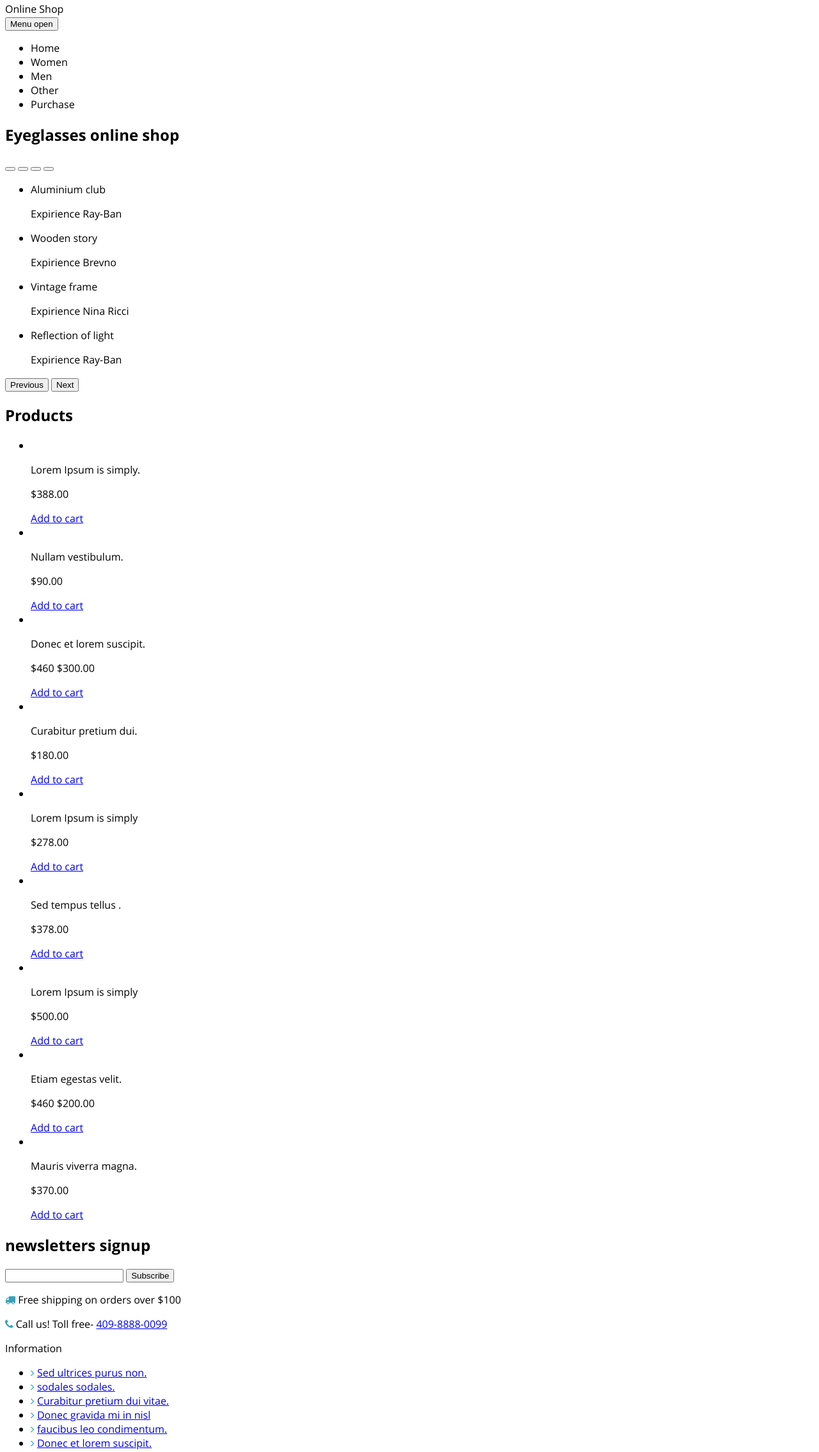
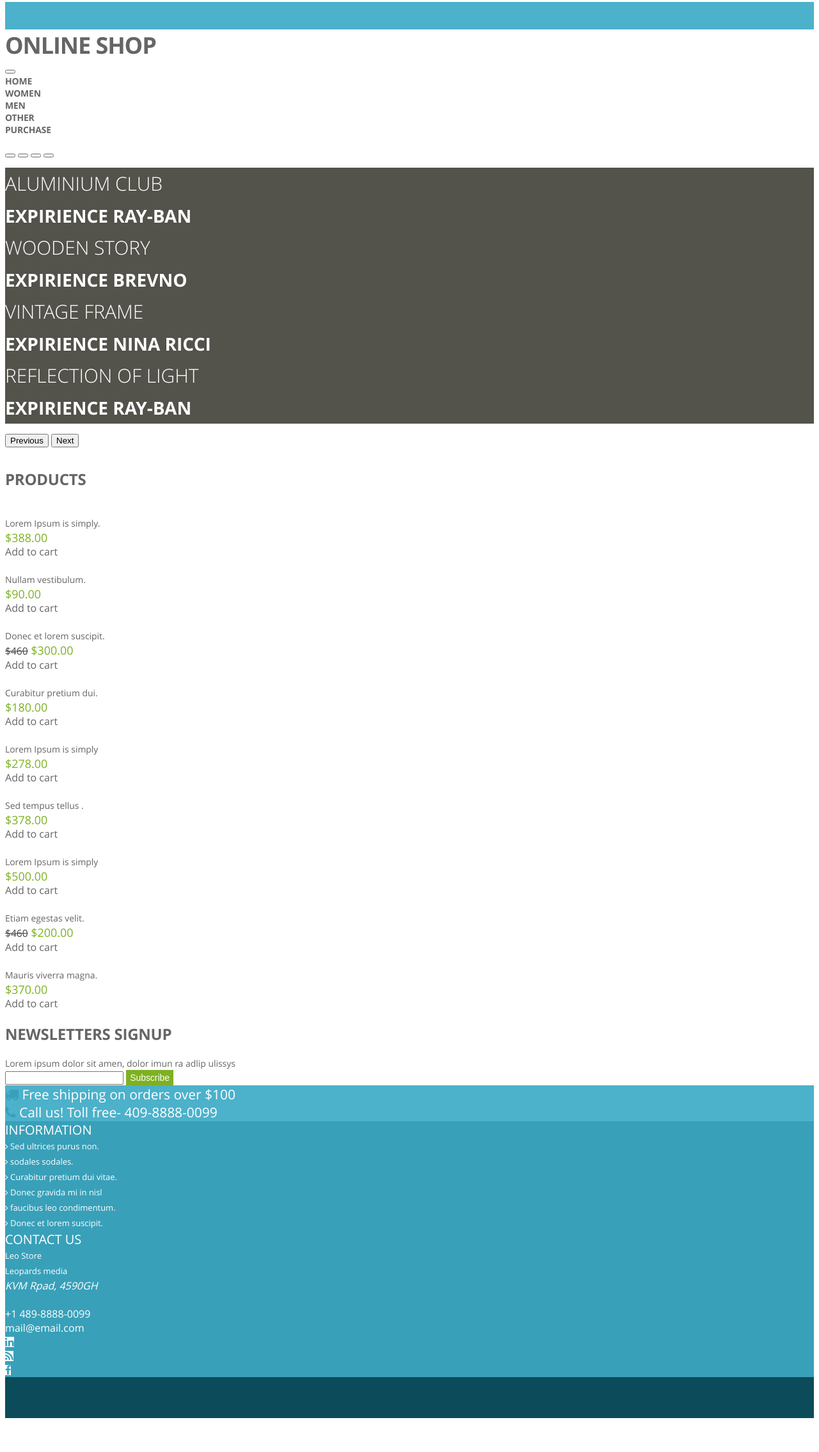
Before and after one commit to ADudin/sunglasses-catalog, a website: page source/index.html in a window 1280 px wide. Shown: the part 5-2274 px from the top of the page at 64% size. After the commit the page ends 2229 px from the top, so only its background shows below. Drawn offline with Linux system fonts and the light colour scheme.

Commit message:
Выполнил базовую стилизацию

```diff
--- a/source/index.html
+++ b/source/index.html
@@ -12,28 +12,38 @@
   <body class="page__body">
 
     <header class="page-header">
-      <div class="container page-header--row">
+      <div class="container page-header__bar">
         <div class="page-header__logo">Online Shop</div>
         <button class="page-header__toggle" type="button">
           <span class="visually-hidden">Menu open</span>
         </button>
         <nav class="page-header__main-nav">
           <ul class="main-nav__list">
-            <li class="main-nav__list-item">Home</li>
-            <li class="main-nav__list-item">Women</li>
-            <li class="main-nav__list-item">Men</li>
-            <li class="main-nav__list-item">Other</li>
-            <li class="main-nav__list-item">Purchase</li>
+            <li class="main-nav__list-item">
+              <a class="main-nav__link" href="#">Home</a>
+            </li>
+            <li class="main-nav__list-item">
+              <a class="main-nav__link" href="#">Women</a>
+            </li>
+            <li class="main-nav__list-item">
+              <a class="main-nav__link" href="#">Men</a>
+            </li>
+            <li class="main-nav__list-item">
+              <a class="main-nav__link" href="#">Other</a>
+            </li>
+            <li class="main-nav__list-item">
+              <a class="main-nav__link" href="#">Purchase</a>
+            </li>
           </ul>
         </nav>
       </div>
     </header>
 
-    <main>
+    <main class="page-main">
+
+      <h1 class="visually-hidden">Eyeglasses online shop</h1>
 
       <section class="slider">
-
-        <h1 class="visually hidden">Eyeglasses online shop</h1>
 
         <div class="slider__toggles">
           <button class="slider__toggle slider__toggle--current" type="button" aria-label="first slide"></button>
@@ -173,7 +183,9 @@
 
       <section class="subscription">
 
-        <h2 class="subscription__title title">newsletters signup</h2>
+        <h2 class="subscription__title title">Newsletters signup</h2>
+
+        <p class="subscription__description">Lorem ipsum dolor sit amen, dolor imun ra adlip  ulissys</p>
 
         <form class="subscription__form form" action="https://echo.htmlacademy.ru" method="POST">
 
@@ -188,22 +200,22 @@
 
     </main>
 
-    <footer>
+    <footer class="page-footer">
 
-      <div class="shipping-promo">
-        <p class="shipping-promo__slogan">
+      <section class="shipping-info">
+        <p class="shipping-info__info">
           <span class="fa fa-truck" aria-hidden="true"></span>
           Free shipping on orders over $100
         </p>
-        <p class="shipping-promo__contact">
+        <p class="shipping-info__contact">
           <span class="fa fa-phone" aria-hidden="true"></span>
           Call us! Toll free-
-          <a class="shipping-promo__phone" href="tel:+1-409-8888-0099"> 409-8888-0099</a>
+          <a class="shipping-info__phone" href="tel:+1-409-8888-0099"> 409-8888-0099</a>
         </p>
-      </div>
+      </section>
 
-      <div class="information">
-        <p class="infomation__title">Information</p>
+      <section class="information">
+        <p class="information__title">Information</p>
         <ul class="information__list">
           <li class="information__list-item">
             <span class="fa fa-angle-right" aria-hidden="true"></span>
@@ -230,9 +242,9 @@
             <a href="#">Donec et lorem suscipit.</a>
           </li>
         </ul>
-      </div>
+      </section>
 
-      <div class="contacts">
+      <section class="contacts">
         <p class="contacts__title">Contact us</p>
         <p class="contacts__description">
           Leo Store<br>
@@ -258,7 +270,7 @@
             </a>
           </li>
         </ul>
-      </div>
+      </section>
 
     </footer>
 
--- /dev/null
+++ b/source/less/blocks/catalog.less
@@ -0,0 +1,20 @@
+.catalog {
+  &__list-item {
+    line-height: 22px;
+  }
+
+  &__list-item__description {
+    font-size: 0.87em;
+  }
+
+  &__list-item__price {
+    font-size: 1.12em;
+    color: @green;
+
+    &--old {
+      font-size: 0.87em;
+      text-decoration: line-through;
+      color: @dark-gray;
+    }
+  }
+}
--- /dev/null
+++ b/source/less/blocks/contacts.less
@@ -0,0 +1,18 @@
+.contacts {
+  color: @white;
+  background-color: @dark-sky-blue;
+
+  &__title {
+    font-size: 1.25em;
+    text-transform: uppercase;
+  }
+
+  &__description {
+    font-size: 0.81em;
+    line-height: 24px;
+  }
+
+  & .fa {
+    background-color: @white;
+  }
+}
--- /dev/null
+++ b/source/less/blocks/form.less
@@ -0,0 +1,9 @@
+.form {
+  &__submit {
+    font-size: 0.87em;
+    line-height: 22px;
+    color: @white;
+    background-color: @green;
+    border: none;
+  }
+}
--- /dev/null
+++ b/source/less/blocks/information.less
@@ -0,0 +1,18 @@
+.information {
+  color: @white;
+  background-color: @dark-sky-blue;
+
+  &__title {
+    font-size: 1.25em;
+    text-transform: uppercase;
+  }
+
+  &__list-item {
+    font-size: 0.81em;
+    line-height: 24px;
+  }
+
+  & .fa {
+    color: @white;
+  }
+}
--- /dev/null
+++ b/source/less/blocks/page-footer.less
@@ -0,0 +1,4 @@
+.page-footer {
+  background-color: @sea-blue;
+  padding-bottom: 64px;
+}
--- /dev/null
+++ b/source/less/blocks/page-header.less
@@ -0,0 +1,20 @@
+.page-header {
+  font-weight: @bold;
+  text-transform: uppercase;
+  background-color: @sky-blue;
+  padding-top: 43px;
+
+  &__bar {
+    background-color: @white;
+  }
+
+  &__logo {
+    font-size: 2.25em;
+    letter-spacing: -0.03em;
+  }
+
+  &__main-nav {
+    font-size: 0.87em;
+    letter-spacing: -0.01em;
+  }
+}
--- a/source/less/blocks/page.less
+++ b/source/less/blocks/page.less
@@ -3,5 +3,9 @@
 
   &__body {
     font-family: "Open Sans", "Arial", sans-serif;
+    font-size: 16px;
+    letter-spacing: 0;
+    line-height: auto;
+    color: @basic-gray;
   }
 }
--- /dev/null
+++ b/source/less/blocks/shipping-info.less
@@ -0,0 +1,5 @@
+.shipping-info {
+  font-size: 1.31em;
+  color: @white;
+  background-color: @sky-blue;
+}
--- /dev/null
+++ b/source/less/blocks/slider.less
@@ -0,0 +1,20 @@
+.slider {
+  line-height: 50px;
+  text-transform: uppercase;
+  color: @white;
+
+  &__list-item__category,
+  &__list-item__title {
+    background-color: @basic-dark;
+  }
+
+  &__list-item__category {
+    font-size: 1.87em;
+    font-weight: @light;
+  }
+
+  &__list-item__title {
+    font-size: 1.75em;
+    font-weight: @bold;
+  }
+}
--- /dev/null
+++ b/source/less/blocks/subscription.less
@@ -0,0 +1,6 @@
+.subscription {
+  &__description {
+    font-size: 0.87em;
+    line-height: 20px;
+  }
+}
--- /dev/null
+++ b/source/less/blocks/title.less
@@ -0,0 +1,5 @@
+.title {
+  font-size: 1.5em;
+  letter-spacing: -0.01em;
+  text-transform: uppercase;
+}
--- /dev/null
+++ b/source/less/global/global.less
@@ -0,0 +1,28 @@
+.visually-hidden {
+  position: absolute;
+  width: 1px;
+  height: 1px;
+  margin: -1px;
+  padding: 0;
+  overflow: hidden;
+  white-space: nowrap;
+  border: 0;
+  clip: rect(0 0 0 0);
+  clip-path: inset(100%);
+}
+
+ul {
+  list-style: none;
+  padding: 0;
+  margin: 0;
+}
+
+a {
+  text-decoration: none;
+  color: inherit;
+  cursor: pointer;
+}
+
+p {
+  margin: 0;
+}
--- a/source/less/global/variables.less
+++ b/source/less/global/variables.less
@@ -1,6 +1,8 @@
 // colors
 
 @basic-gray: rgb(101, 101, 101, 1);
+@dark-gray: rgb(70, 65, 72, 1);
+@basic-dark: rgb(83, 82, 75, 1);
 @sky-blue: rgb(76, 177, 202, 1);
 @dark-sky-blue: rgb(57, 160, 185, 1);
 @green: rgb(125, 177, 34, 1);
--- a/source/less/style.less
+++ b/source/less/style.less
@@ -2,8 +2,19 @@
 
 @import "global/fonts.less";
 @import "global/variables.less";
+@import "global/global.less";
+@import "global/fontawesome.less";
 
 // blocks
 
 @import "blocks/page.less";
-@import "blocks/fontawesome.less";
+@import "blocks/page-header.less";
+@import "blocks/slider.less";
+@import "blocks/catalog.less";
+@import "blocks/title.less";
+@import "blocks/subscription.less";
+@import "blocks/form.less";
+@import "blocks/shipping-info.less";
+@import "blocks/information.less";
+@import "blocks/contacts.less";
+@import "blocks/page-footer.less";
```
Also changed, not shown: source/css/style.css, source/less/global/fontawesome.less (renamed from source/less/blocks/fontawesome.less), 1 other file.
